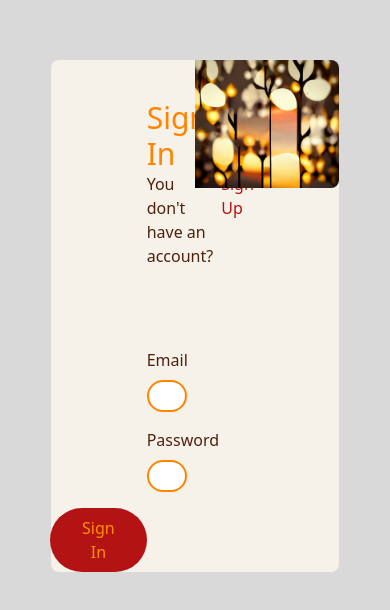
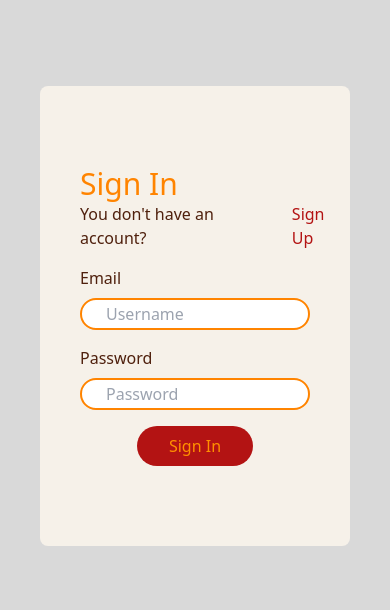
Before and after one commit to TitoCarpio/tickchecktingAPI, a React (Create React App) app in the folder tickcheckting-app/: page /sesion in a window 390 px wide. Shown: the part 106-716 px from the top of the page. Built offline with nearby package versions, Linux system fonts and the light colour scheme.

Commit message:
Add responsiveness Agregue responsividad al login

```diff
--- a/tickcheckting-app/src/pages/login.jsx
+++ b/tickcheckting-app/src/pages/login.jsx
@@ -26,7 +26,7 @@ function LoginPage({ setSesion }) {
 
   const handleSubmit = (e) => {
     e.preventDefault(); //para que no se recargue la pagina
-    if (formValues.correo == "" || formValues.contrasena == "") {
+    if (formValues.correo === "" || formValues.contrasena === "") {
       setError(true);
       setSesion(false);
       toast.error("Todos los campos son obligatorios");
@@ -56,20 +56,20 @@ function LoginPage({ setSesion }) {
     }
   };
   return (
-    <main className="bg-p-gray h-screen w-screen flex items-center justify-center">
+    <main className="bg-p-gray h-screen w-screen flex items-center justify-center ">
       <Toaster />
-      <div className="bg-p-white rounded-lg flex w-full mx-64">
-        <div className="w-1/2  justify-center">
-          <div className="flex ml-24 mt-10 flex-col text-left">
+      <div className="bg-p-white rounded-lg grid lg:grid-cols-2 md:grid-cols-2 sm:grid-cols-1 lg:mx-60 flex-grow mx-10 lg:py-0 py-10">
+        <section className=" col-start-1 justify-center lg:items-start md:items-center sm:items-center ">
+          <div className="flex lg:ml-24 ml-10 mt-10 flex-col text-left ">
             <div className="text-p-orange text-3xl">Sign In</div>
-            <div className="flex flex-row gap-2 mb-20">
+            <div className="flex flex-row gap-2 lg:mb-10 md:mb-10 sm:mb-5">
               <div className="text-p-brown">You don't have an account?</div>
               <div className="text-p-red">Sign Up</div>
             </div>
             {/* Que el Sign Up te permita registrarte con google */}
           </div>
           {/* <LoginForm/> */}
-          <form className="flex flex-col gap-2 mx-24" onSubmit={handleSubmit}>
+          <form className="flex flex-col gap-2 lg:mx-24 mx-10 lg:mt-0 mt-4" onSubmit={handleSubmit}>
             <Input
               id="username"
               label={"Email"}
@@ -103,16 +103,16 @@ function LoginPage({ setSesion }) {
               type="password"
               onChange={handleInputChange} //capturo lo que se escribe en el input
             />
-            <div className="flex justify-end ">
+            <div className="flex lg:justify-end justify-center mb-10 ">
               <SubmitButton text="Sign In" />
             </div>
           </form>
           {error && <Toaster position="top-center" reverseOrder={false} />}
-        </div>
+        </section>
         <img
           src={logo}
           alt="logo"
-          className="w-1/2 h-full rounded-tr-lg rounded-br-lg"
+          className="col-start-2 h-full rounded-tr-lg rounded-br-lg hidden sm:block"
         />
       </div>
     </main>
```
Also changed, not shown: 1 other file (tests, documents, lock files or other folders).
